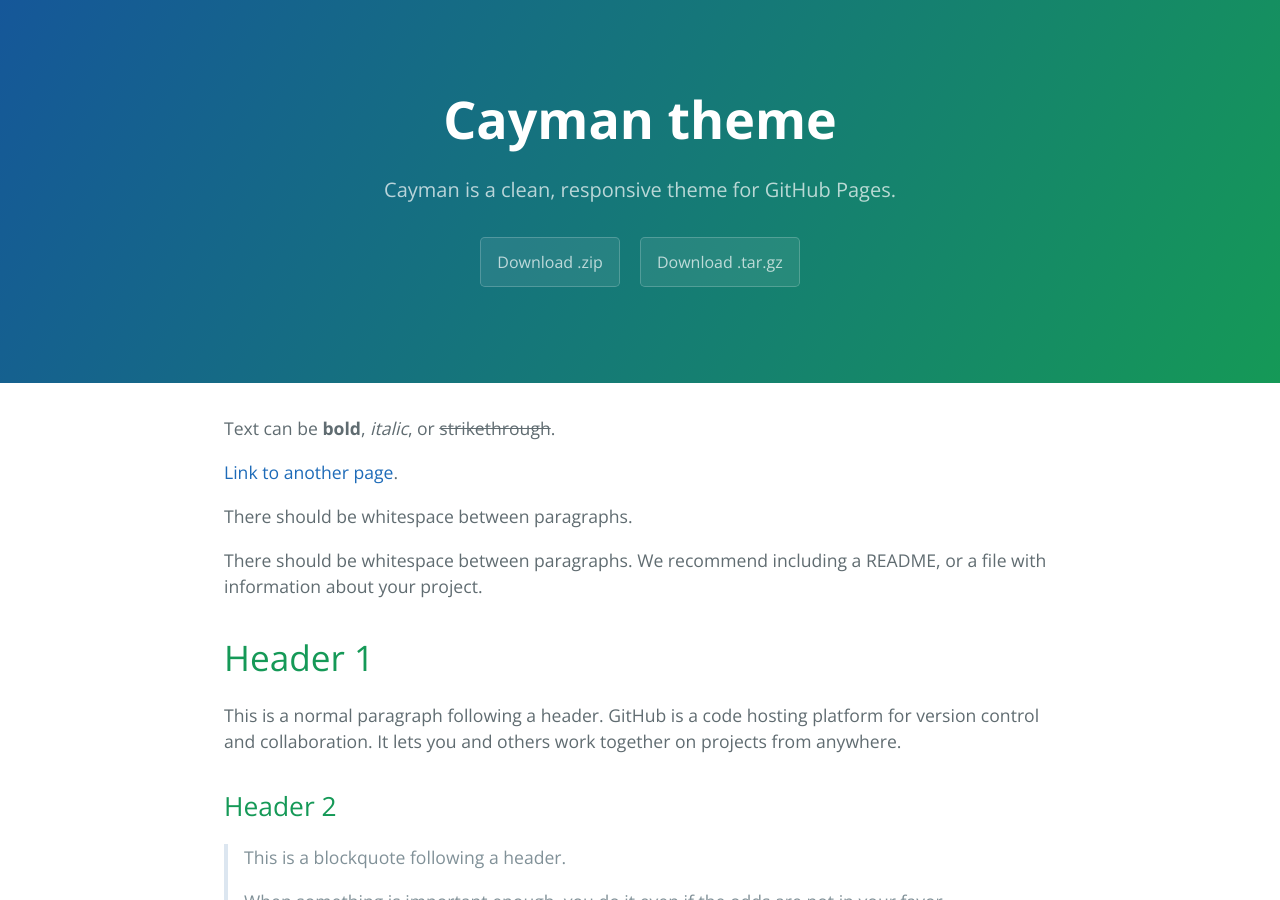
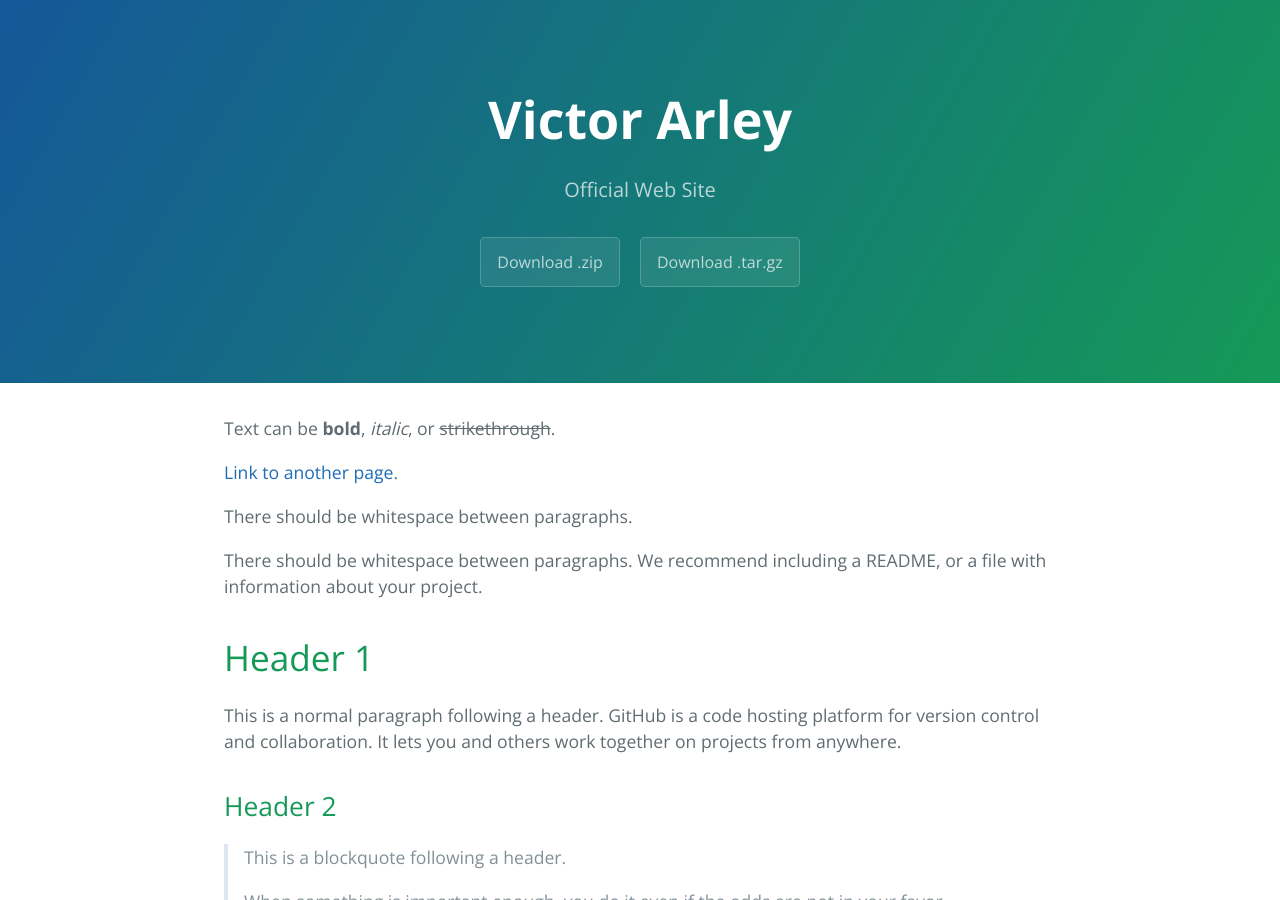
Before and after one commit to victorarley/victorarley.github.io, a Jekyll site: the page built from index.md, in a window 1280 px wide and 900 px high. Built offline with Jekyll 4.4.1, drawn with Linux system fonts in a browser that asks for light colours.

Commit message:
Change in config

```diff
--- a/_config.yml
+++ b/_config.yml
@@ -1,5 +1,5 @@
-title: Cayman theme
-description: Cayman is a clean, responsive theme for GitHub Pages.
+title: Victor Arley
+description: Official Web Site
 show_downloads: true
 google_analytics:
 theme: jekyll-theme-cayman
```
